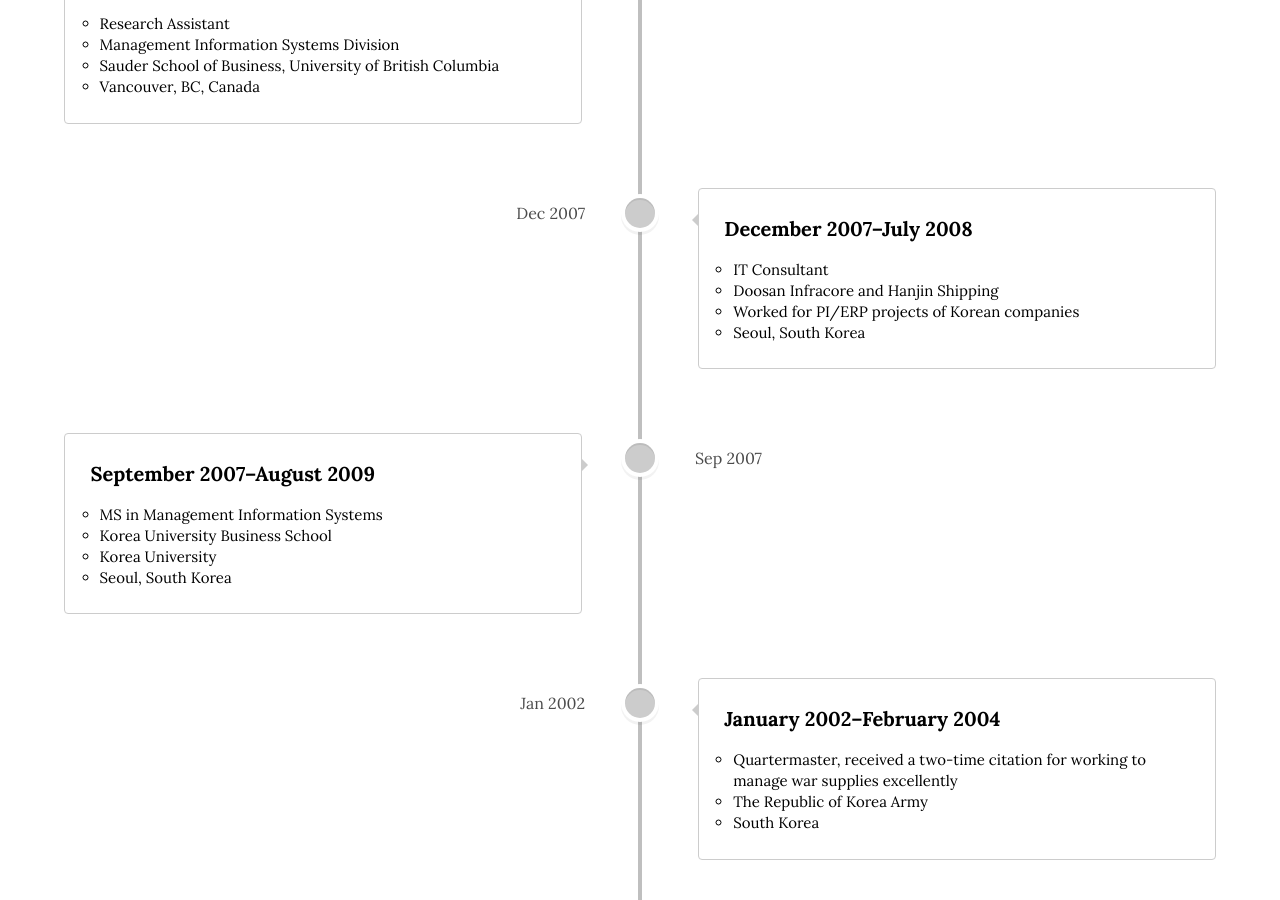
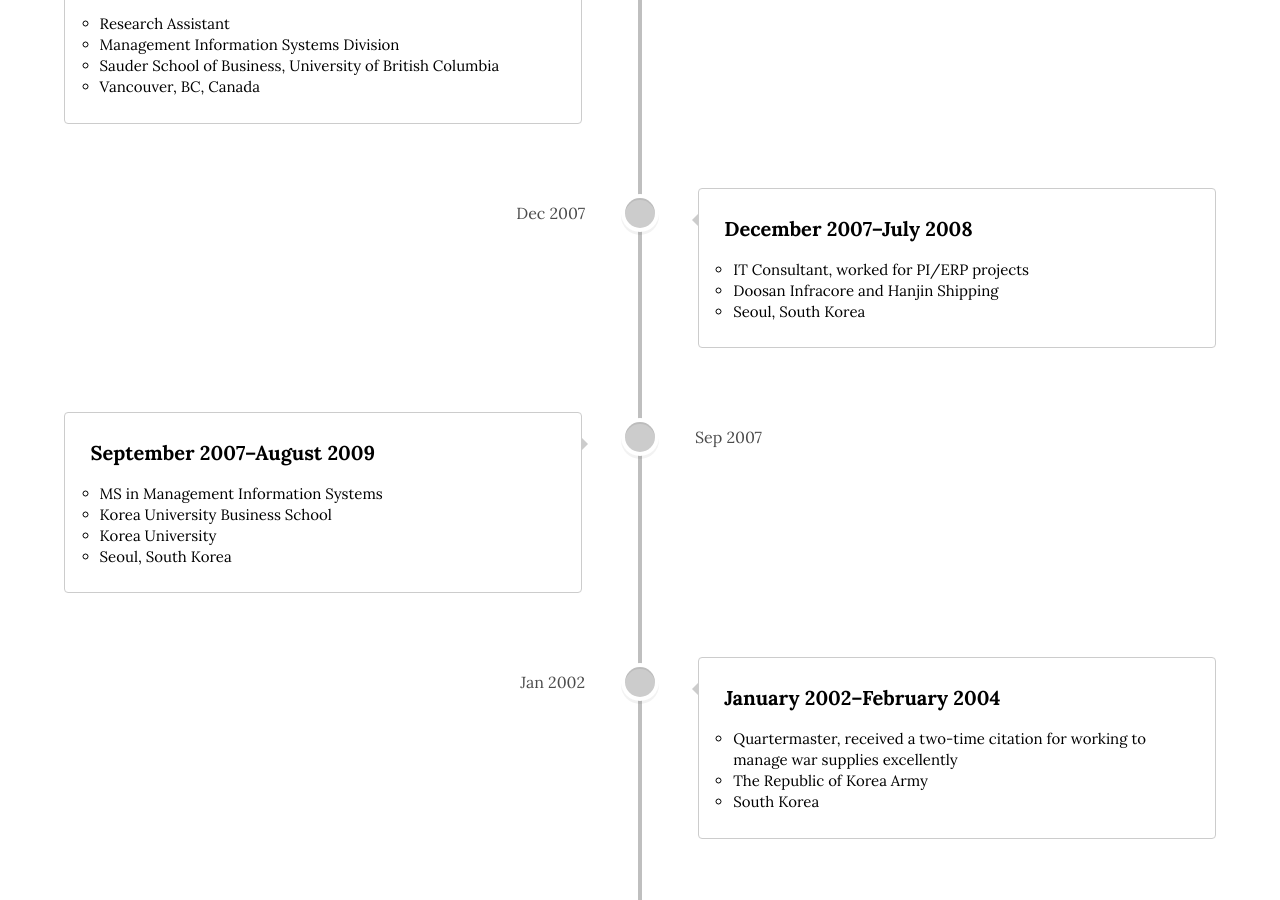
Before and after one commit to istaehun/taehun, a Jekyll site: the page built from timeline.html, in a window 1280 px wide and 900 px high, scrolled down 1034 px. Built offline with Jekyll 4.4.1, drawn with Linux system fonts in a browser that asks for light colours; nearby versions of some CDN libraries.

Commit message:
Update timeline.yml

```diff
--- a/_data/timeline.yml
+++ b/_data/timeline.yml
@@ -29,9 +29,8 @@
   date: "Dec 2007"
   title: "December 2007–July 2008"
   text-list:
-    - "IT Consultant"
+    - "IT Consultant, worked for PI/ERP projects"
     - "Doosan Infracore and Hanjin Shipping"
-    - "Worked for PI/ERP projects of Korean companies"
     - "Seoul, South Korea"
   image-list:
 -
```
